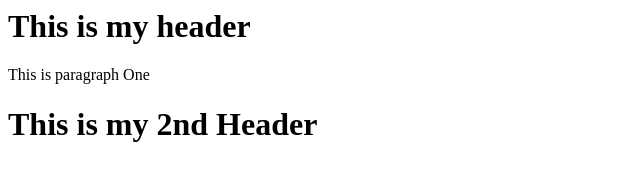
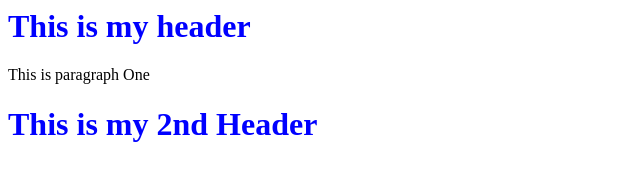
Before and after one commit to SimpleLearner2022/SshRemoteRepo, a plain HTML site: page Index.html in a window 1280 px wide. Shown: the whole page, without its empty margins (0-640 px from the left). Drawn offline with Linux system fonts and the light colour scheme.

Commit message:
Added STYLE tag per review comments

```diff
--- a/Index.html
+++ b/Index.html
@@ -1,9 +1,20 @@
-<html>
-  <!-- Please use CSS style tags here -->
-  <head> </head>
-  <body>
-  <H1> This is my header </H1>
-  <P> This is paragraph One </P>
+<HTML>
+	<!-- Please use CSS style tags here -->
+
+	<HEAD>
+<STYLE>
+   H1 {color:blue; front-size :300%
+   P {color; blue}
+</STYLE>
+	</HEAD>
+  <BODY>
+
+
+	<H1> This is my header </H1>
+
+     <P> This is paragraph One </P>
+
   <H1> This is my 2nd Header </H1>
-   </body>
-</html>
+
+   </BODY>
+</HTML>
```
